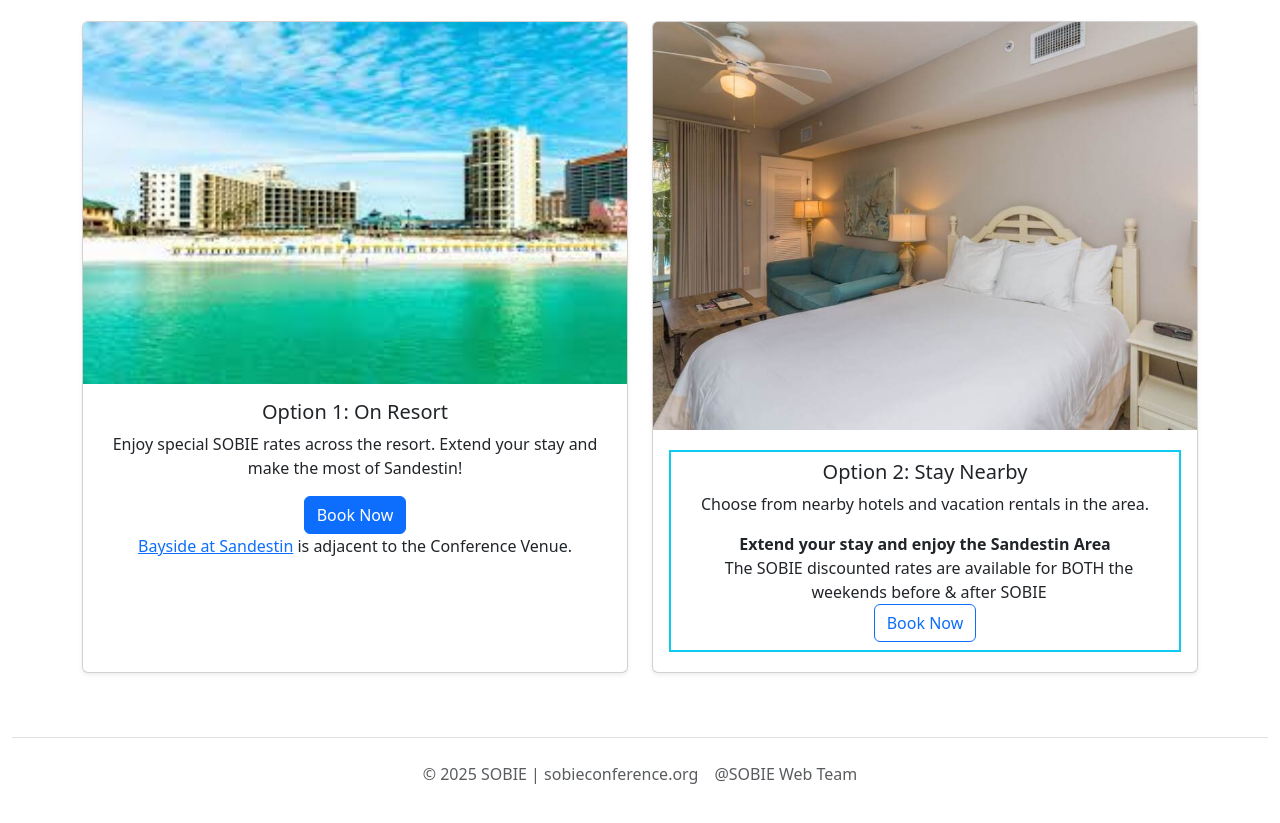
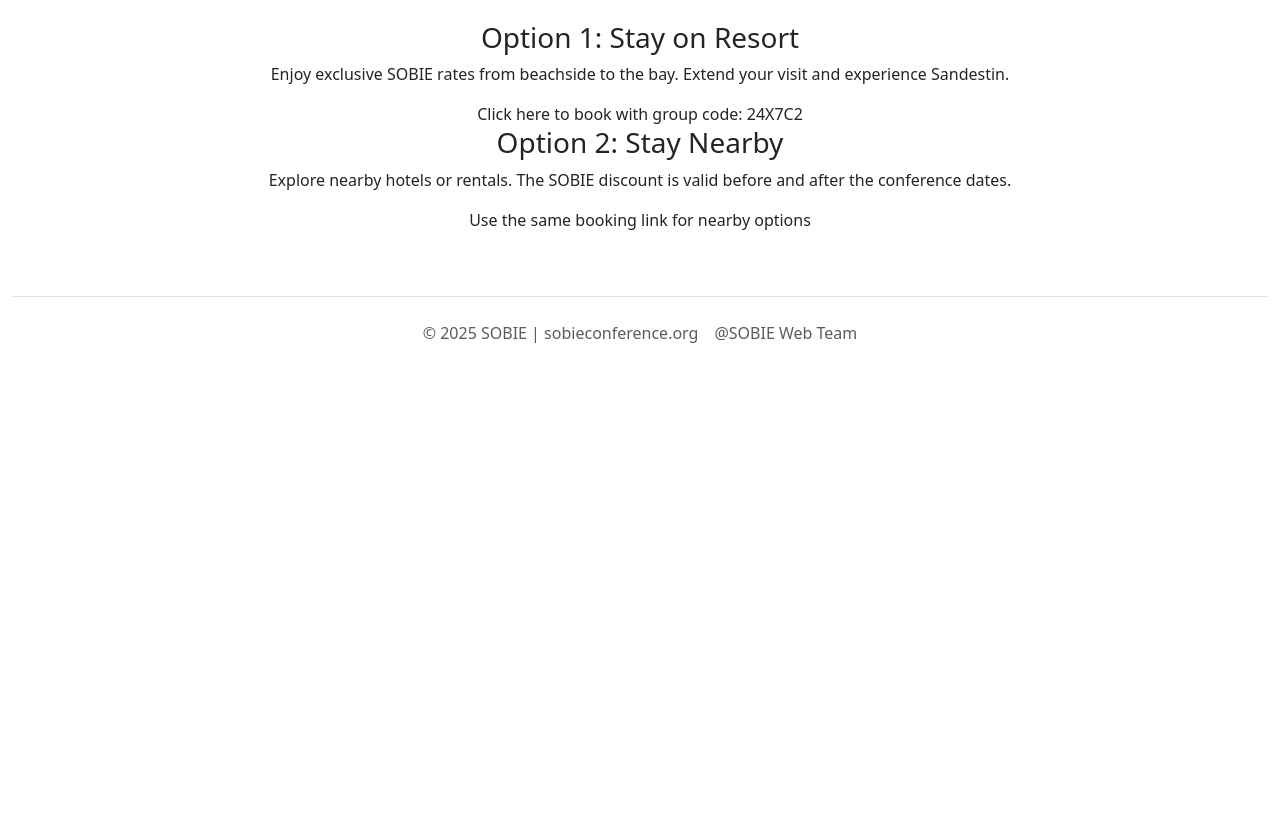
Before and after one commit to cBuf0rd/Sobiepractice, a plain HTML site: page hotel.html in a window 1280 px wide. Shown: the part 265-1088 px from the top of the page. After the commit the page ends 800 px from the top, so only its background shows below. Drawn offline with nearby package versions, Linux system fonts and the light colour scheme; a script that the page names is missing; a web font is replaced by a local one.

Commit message:
Add files via upload

```diff
--- a/hotel.html
+++ b/hotel.html
@@ -56,40 +56,19 @@
   </section>
 
   <!-- options -->
-  <section class="container my-5">
-    <h2 class="text-center mb-4">Stay in Sandestin</h2>
-    <div class="row g-4">
-      <div class="col-md-6">
-        <div class="card h-100 shadow-sm">
-          <img src="images/sandestin.jpg" class="card-img-top" alt="Sandestin Resort">
-          <div class="card-body">
-            <h5 class="card-title">Option 1: On Resort</h5>
-            <p class="card-text">Enjoy special SOBIE rates across the resort. Extend your stay and make the most of Sandestin!</p>
-            <a href="https://www.sandestin.com/book-now?group=24X7C2&checkin=04/07/25&checkout=04/13/25&rooms=1&adults=1&PID=39297#/room" class="btn btn-primary" target="_blank">Book Now</a>
-            <br>
-            <a href="https://www.sandestin.com/bayside-at-sandestin?_ga=2.267258766.1822292658.1734896680-549388210.1734896680">Bayside at Sandestin</a> is adjacent to the Conference Venue.
-          </div>
-        </div>
-      </div>
-      <div class="col-md-6">
-        <div class="card h-100 shadow-sm">
-          <img src="images/hotelpic.jpg" class="card-img-top" alt="hotel picture">
-          <div class="card-body">
-            <div class="border border-2 border-info my-1 p-2 text-center ">
-            <h5 class="card-title">Option 2: Stay Nearby</h5>
-            <p class="card-text">Choose from nearby hotels and vacation rentals in the area.</p>
-            <li class="list-group-item">
-              <div class="fw-bold">Extend your stay and enjoy the Sandestin Area</div>
-              <div class="ms-2">The SOBIE discounted rates are available for BOTH the weekends before & after SOBIE</div>
-            </li>
-             <a href = "https://www.sandestin.com/" class="btn btn-outline-primary" target="_blank">Book Now</a>
-            </div>
-            </div>
-        </div>
-      </div>
+  <section class="my-5 text-center">
+    <h2 class="mb-4">Stay in Sandestin</h2>
+    <div class="interactive-option" onclick="window.open('https://www.sandestin.com/book-now?group=24X7C2&checkin=04/07/25&checkout=04/13/25&rooms=1&adults=1&PID=39297#/room', '_blank')">
+      <h3>Option 1: Stay on Resort</h3>
+      <p>Enjoy exclusive SOBIE rates from beachside to the bay. Extend your visit and experience Sandestin.</p>
+      <a>Click here to book with group code: 24X7C2</a>
+    </div>
+    <div class="interactive-option" onclick="window.open('https://www.sandestin.com/book-now?group=24X7C2&checkin=04/07/25&checkout=04/13/25&rooms=1&adults=1&PID=39297#/room', '_blank')">
+      <h3>Option 2: Stay Nearby</h3>
+      <p>Explore nearby hotels or rentals. The SOBIE discount is valid before and after the conference dates.</p>
+      <a>Use the same booking link for nearby options</a>
     </div>
   </section>
-
 
   <!-- Footer Section -->
   <footer class="py-3 my-2">
```
